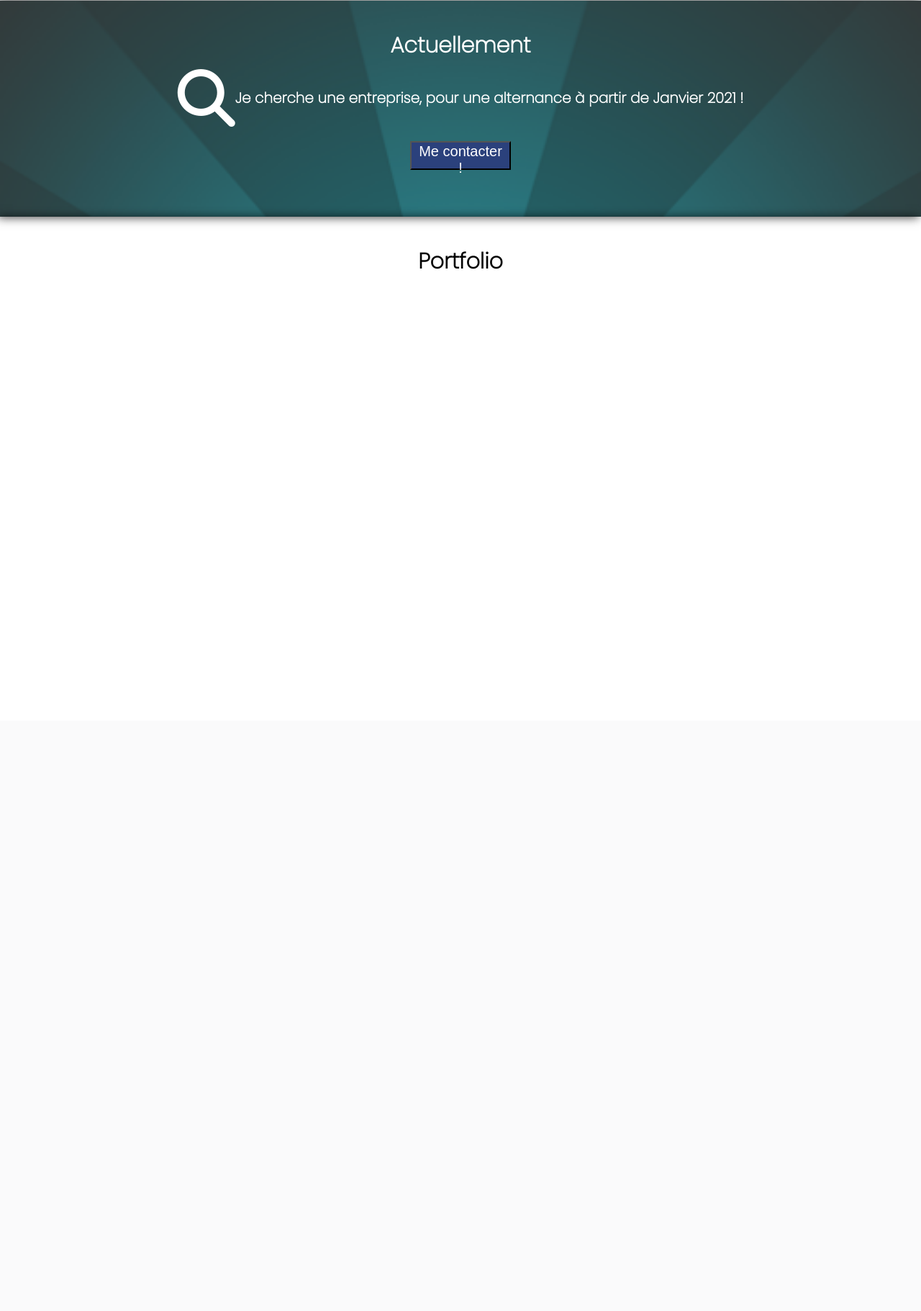
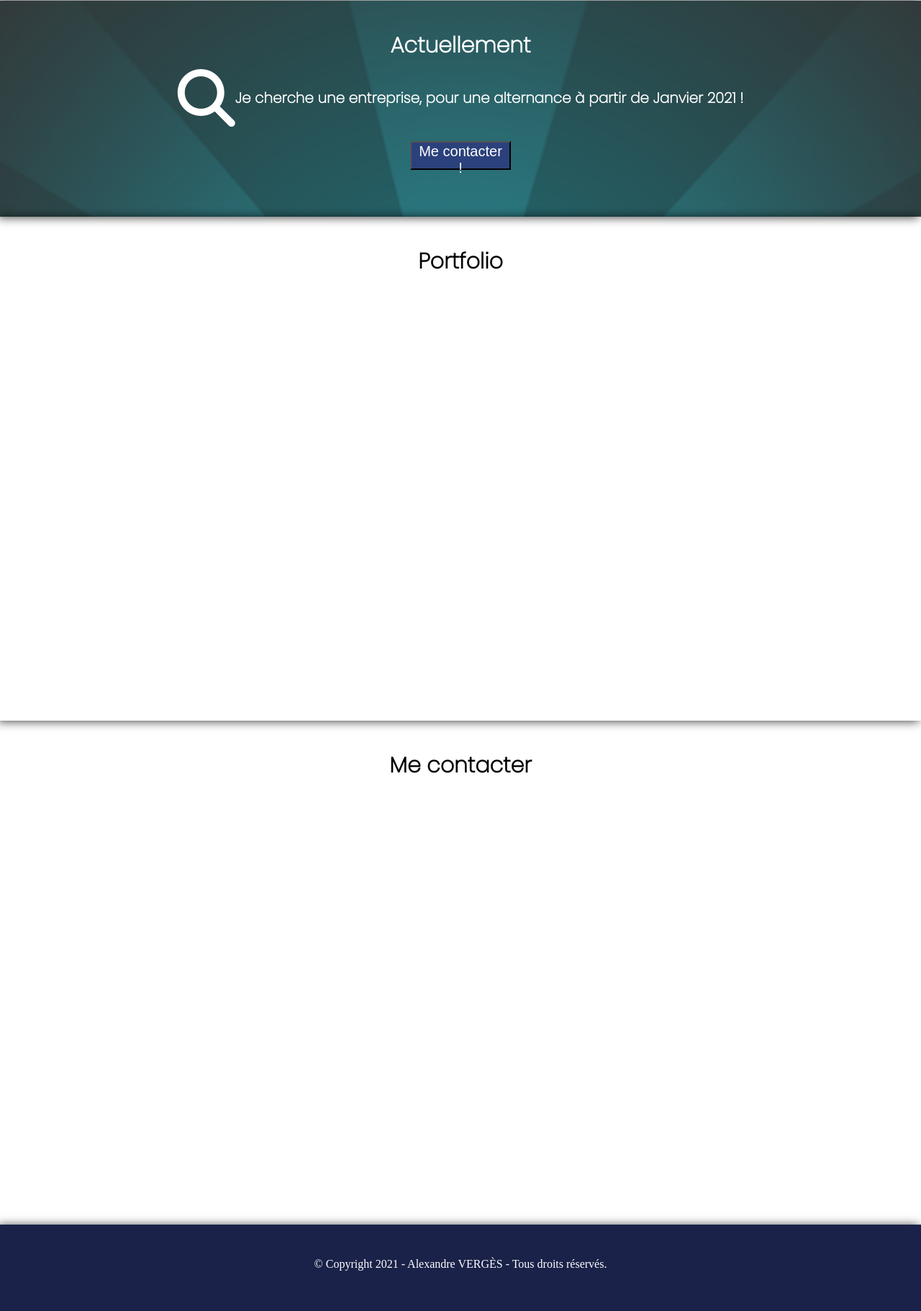
Before and after one commit to ALEXANDREVERGES/portfolio, a PHP site: page / in a window 1280 px wide. Shown: the part 1651-3472 px from the top of the page at 72% size. Before the commit the page ends 2025 px from the top, so only its background shows below. Run offline with PHP 8.4, Linux system fonts and the light colour scheme; some libraries are stand-ins or nearby versions; some web fonts are replaced.

Commit message:
correction

```diff
--- a/index.html
+++ b/index.html
@@ -71,6 +71,7 @@
                     <br><span class="color">J</span>e suis en formation "Développeur Web" chez OpenClassrooms, 1ère plateforme européenne de formation en ligne, ce qui me permet d'apprendre les langages du web et leur utilisation à travers différents cas pratiques. </div>
 
                 </div>
+
                 <div><br></div>
         </div>
 
@@ -93,7 +94,15 @@
         <div class="container3 text_titre2 marg_top1">Portfolio</div>
     </div>
 </section>
-<footer>
+<section id="contact">
+    <div>
+        <div class="container3 text_titre2 marg_top1">Me contacter</div>
+    </div>
+</section>
+<footer class="menu2">
+    <div>
+        <div class="container_footer">© Copyright 2021 - Alexandre VERGÈS - Tous droits réservés.</div>
+    </div>
 
 </footer>
 </body>
--- a/style.css
+++ b/style.css
@@ -89,6 +89,7 @@ a:hover{
     font-size: 20px;
     font-family: 'Poppins', sans-serif;
     font-weight: 400;
+    text-align: justify;
 }
 img{
 
@@ -234,3 +235,33 @@ button:hover{
       display: flex;
       justify-content: center;
   }
+.btn_mail{
+    height: 40px;
+    font-size: 20px;
+}
+.btn_mail:hover{
+    cursor: pointer;
+}
+#contact{
+    height: 650px;
+    padding-top: 50px;
+    color: black;
+
+}
+.menu2{
+    background-color: rgb(26, 34, 73);
+    width: 100%;
+    height: 120px;
+    display: flex;
+    justify-content: center;
+    align-items: center;
+    box-shadow: -3px 1px 13px 0px rgba(0,0,0,0.75);
+}
+.container_footer{
+    margin-top: -10px ;
+    display: flex;
+    align-items: center;
+    justify-content: center;
+    width: 100%;
+    color: white;
+}
```
